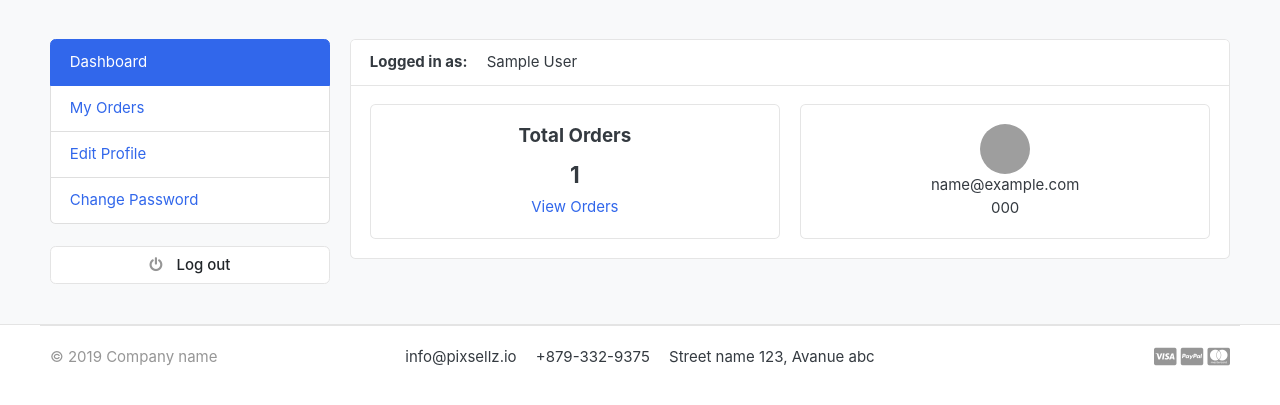
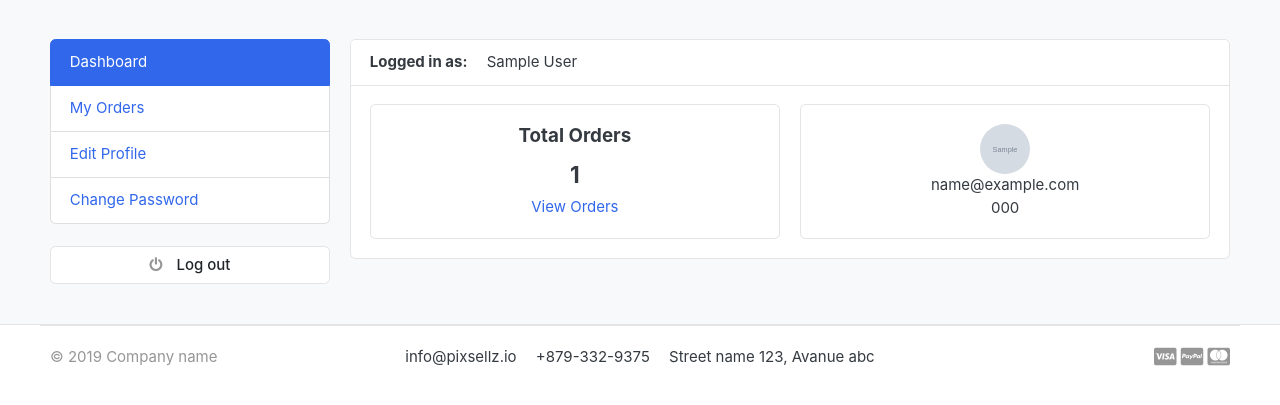
Before and after one commit to valkorostyslav/GreatKart, a Django app: page /accounts/ in a window 1280 px wide. Shown: the part 119-524 px from the top of the page. Run offline with Django 4.2, Linux system fonts and the light colour scheme; a user stored in the database is signed in; tables that the repository leaves empty hold one stand-in row (values such as "Sample post"); grey boxes marked "Sample" are stand-in pictures; some libraries are stand-ins or nearby versions; some web fonts are replaced; grey boxes are pictures that could not be loaded.

Commit message:
fix profile picture in dashboard

```diff
--- a/accounts/views.py
+++ b/accounts/views.py
@@ -154,8 +154,12 @@ def activate(request, uidb64, token):
 def dashboard(request):
     orders = Order.objects.order_by('-created_at').filter(user_id=request.user.id, is_ordered=True)
     orders_count = orders.count()
+
+    userprofile = UserProfile.objects.get(user_id=request.user.id)
+
     context = {
         'orders_count': orders_count,
+        'userprofile': userprofile,
     }
     return render(request, 'accounts/dashboard.html', context)
 
--- a/templates/accounts/dashboard.html
+++ b/templates/accounts/dashboard.html
@@ -26,7 +26,7 @@
 							<div class="col-md-6">
 								<div class="card" style="text-align:center;">
 									<div class="card-body">
-										<img src="https://www.w3schools.com/howto/img_avatar.png" alt="User Picture" width="50" height="50" style="border-radius:50%;">
+										<img src="{{ userprofile.profile_picture.url }}" alt="User Picture" width="50" height="50" style="border-radius:50%;">
 										<p class="mb-0">{{ user.email }}</p>
 										<p>{{ user.phone_number }}</p>
 									</div>
```
